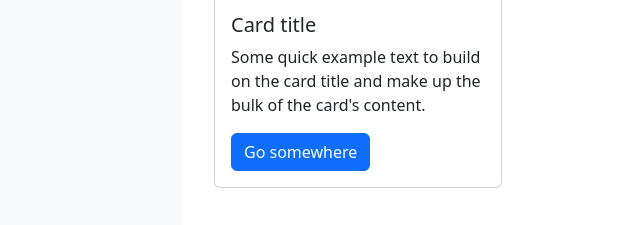
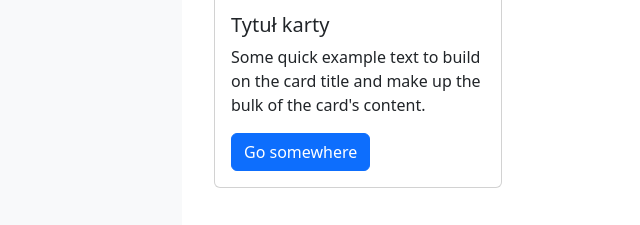
Before and after one commit to sainer/merito_web, a plain HTML site: page index.html in a window 1280 px wide. Shown: the part 320-545 px from the top of the page, 640-1280 px from the left. Drawn offline with nearby package versions, Linux system fonts and the light colour scheme.

Commit message:
Moja zmiana

```diff
--- a/index.html
+++ b/index.html
@@ -30,7 +30,7 @@
                 <div class="card" style="width: 18rem;">
                     <img src="https://picsum.photos/id/9/240/180" class="card-img-top" alt="Obrazek">
                     <div class="card-body">
-                        <h5 class="card-title">Card title</h5>
+                        <h5 class="card-title">Tytuł karty</h5>
                         <p class="card-text">Some quick example text to build on the card title and make up the bulk of
                             the card's content.</p>
                         <a href="#" class="btn btn-primary">Go somewhere</a>
```
